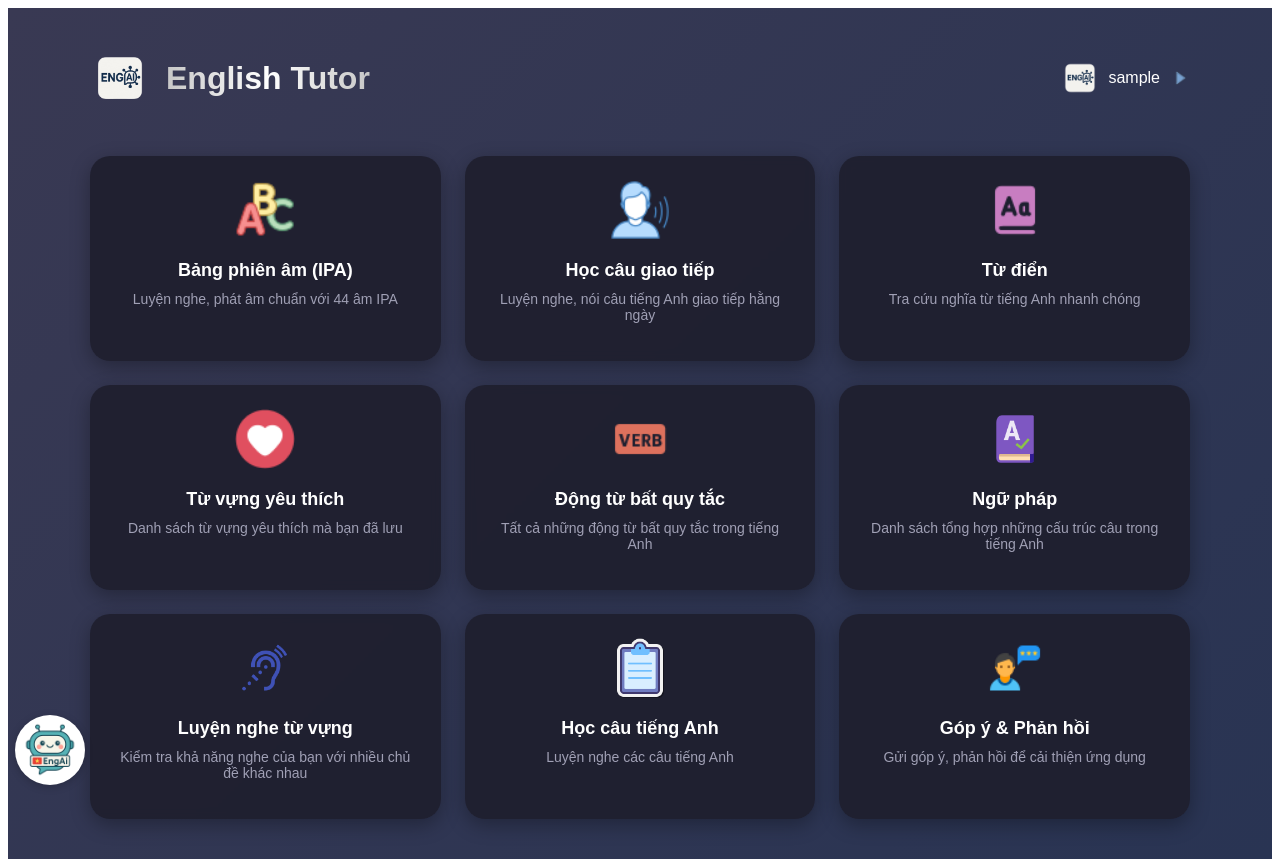
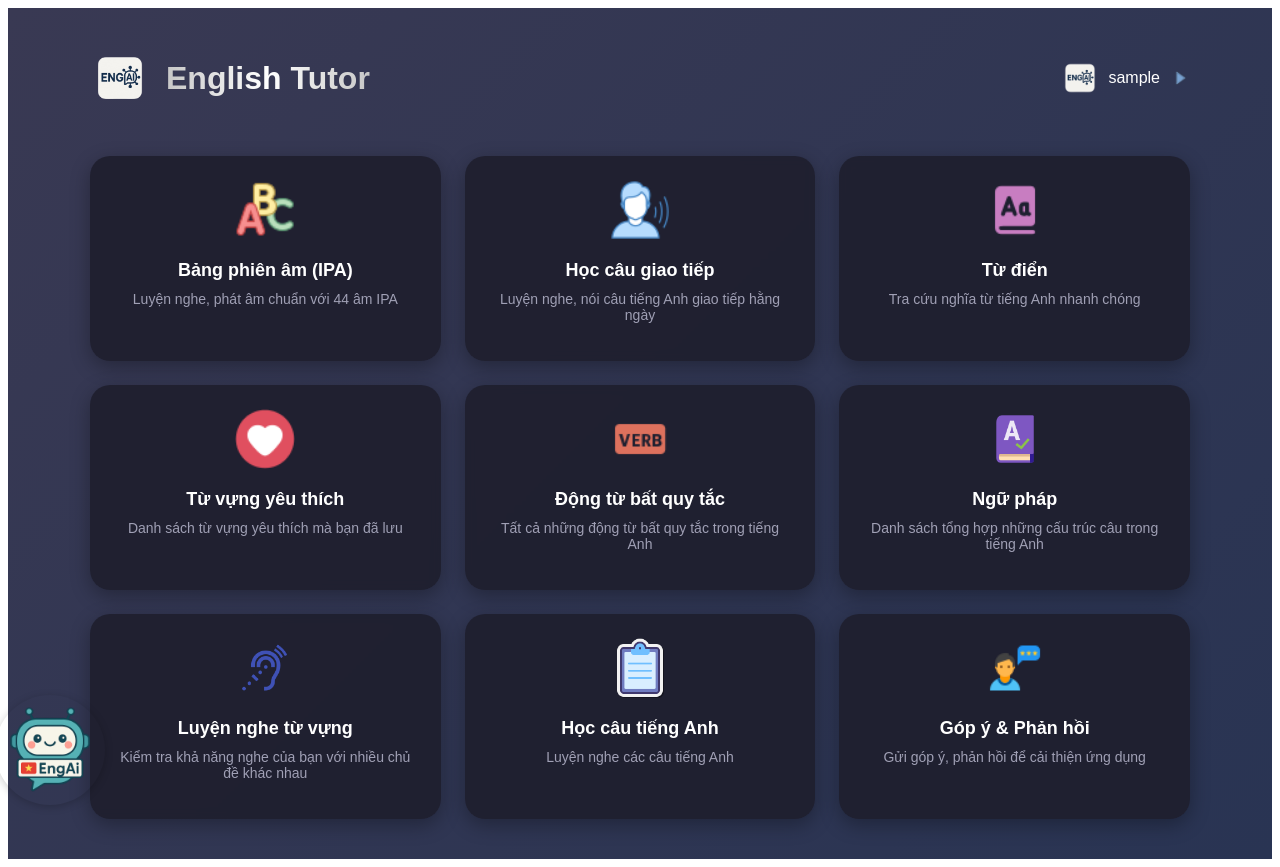
Before and after one commit to dutch25/EnglishTutor, a Vue app in the folder frontend/: page /home in a window 1280 px wide. Built offline with nearby package versions, Linux system fonts and the light colour scheme; sample sign-in values are in the browser's storage.

Commit message:
Update ChatBot.vue

```diff
--- a/frontend/src/views/ChatBot.vue
+++ b/frontend/src/views/ChatBot.vue
@@ -1,6 +1,5 @@
 <template>
   <div>
-    <!-- 🔵 Bubble Chat -->
     <div
       class="chat-bubble"
       :style="{ transform: `translate(${bubblePos.x}px, ${bubblePos.y}px)` }"
@@ -10,7 +9,6 @@
       <img :src="messengerIcon" alt="Chat" />
     </div>
 
-    <!-- 💬 Chat Window -->
     <div
       v-if="showChat"
       class="chat-window"
@@ -25,7 +23,6 @@
         <button @click.stop="closeChat">✖</button>
       </div>
 
-      <!-- 💬 Nội dung chat -->
       <div class="chat-body">
         <div
           v-for="(msg, i) in messages"
@@ -40,13 +37,11 @@
         v-html="msg.html"
         ></div>
 
-        <!-- ⌛ Typing -->
         <div v-if="typing" class="typing-indicator bot">
           <span></span><span></span><span></span>
         </div>
       </div>
 
-      <!-- ✍️ Input -->
       <div class="chat-footer">
         <input
           v-model="userMessage"
@@ -65,7 +60,6 @@
 <script>
 import axios from "axios";
 import { marked } from "marked";
-// 🔥 Đổi icon mới (PNG/SVG trong assets)
 import chatbotIcon from "@/assets/Chatbot.png";
 
 export default {
@@ -245,10 +239,10 @@ export default {
 }
 
 .chat-bubble img {
-  width: 60px;
-  height: 60px;
+  width: 100px;
+  height: 100px;
   border-radius: 50%;
-  background: white; /* ✅ tạo nền trắng nếu icon trong suốt */
+  background: transparent; /* ✅ tạo nền trắng nếu icon trong suốt */
   padding: 5px;
   box-shadow: 0 2px 8px rgba(0, 0, 0, 0.2);
   transition: transform 0.2s;
@@ -271,7 +265,7 @@ export default {
   overflow: hidden;
 }
 .chat-header {
-  background: #0084ff;
+  background: #db89eb;
   padding: 10px;
   color: white;
   display: flex;
```
